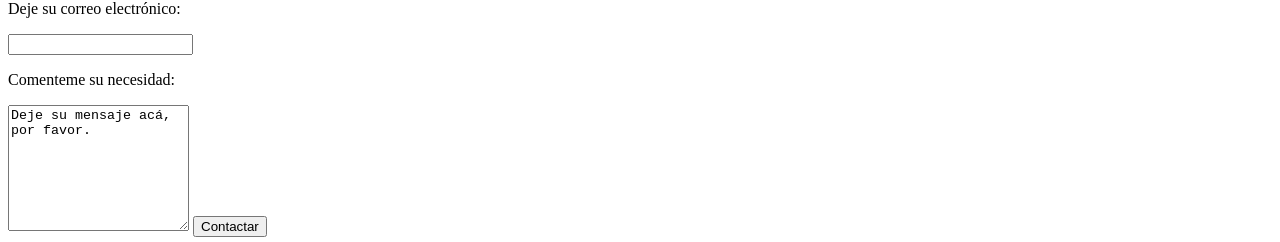
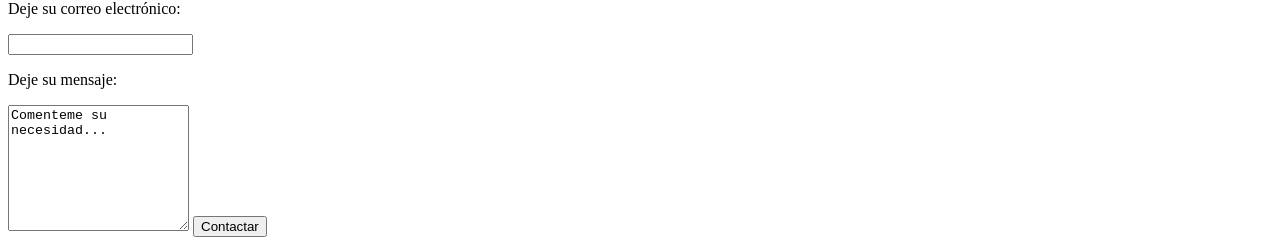
Before and after one commit to LuisMCortesG/Hoja-de-Vida, a plain HTML site: page index.html in a window 1280 px wide. Shown: the part 1222-1464 px from the top of the page. Drawn offline with Linux system fonts and the light colour scheme.

Commit message:
Last Commit Today

```diff
--- a/index.html
+++ b/index.html
@@ -75,9 +75,9 @@
                         <P>Deje su correo electrónico:</P>
                         <input type= "text" border="15pixel">
 
-                        <p>Comenteme su necesidad:</p>
+                        <p>Deje su mensaje:</p>
 
-                        <textarea name="textarea" rows="8">Deje su mensaje acá, por favor.</textarea>
+                        <textarea name="textarea" rows="8">Comenteme su necesidad...</textarea>
 
                         <button name="button">Contactar</button>
     </body>
```
